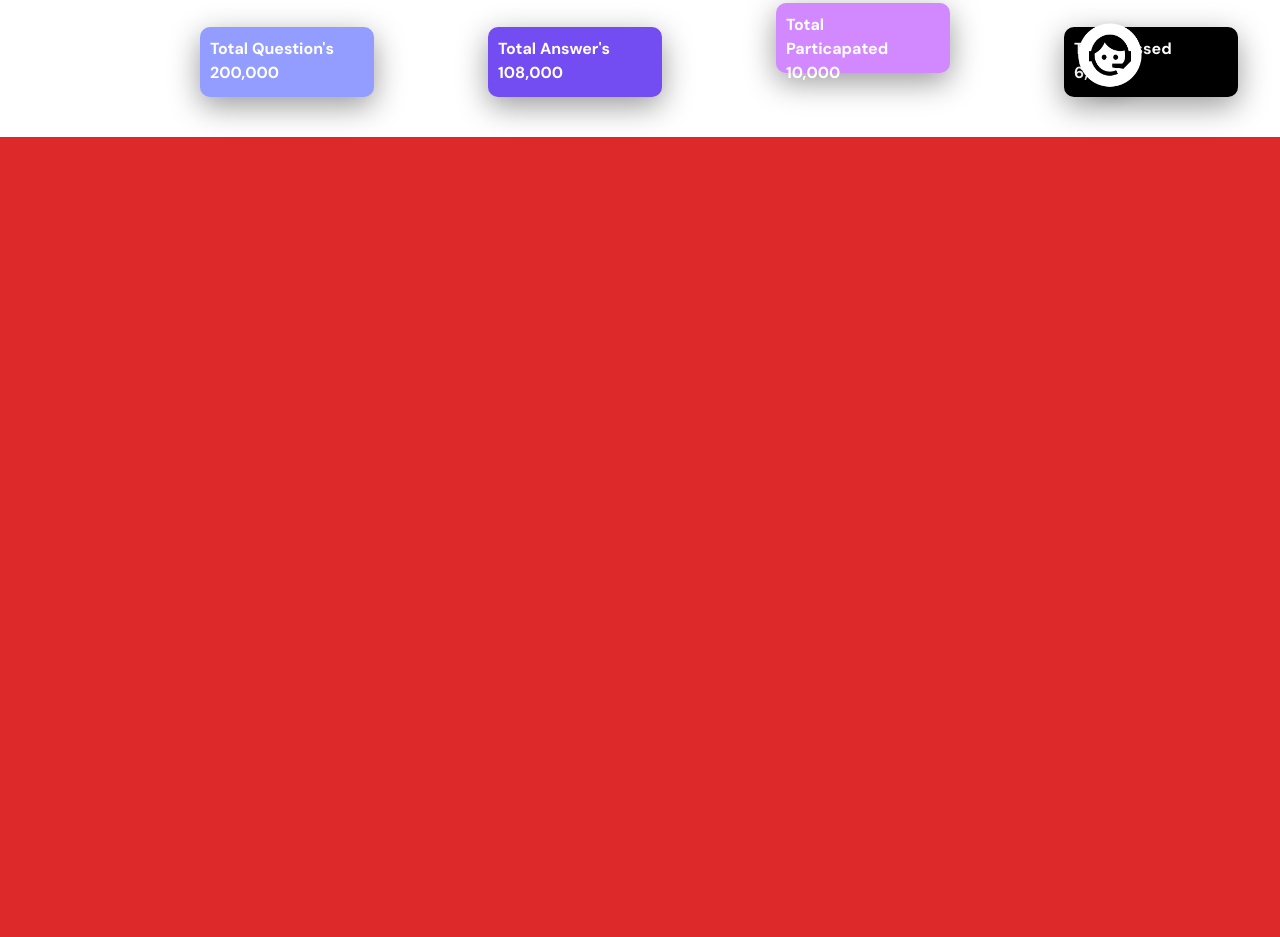
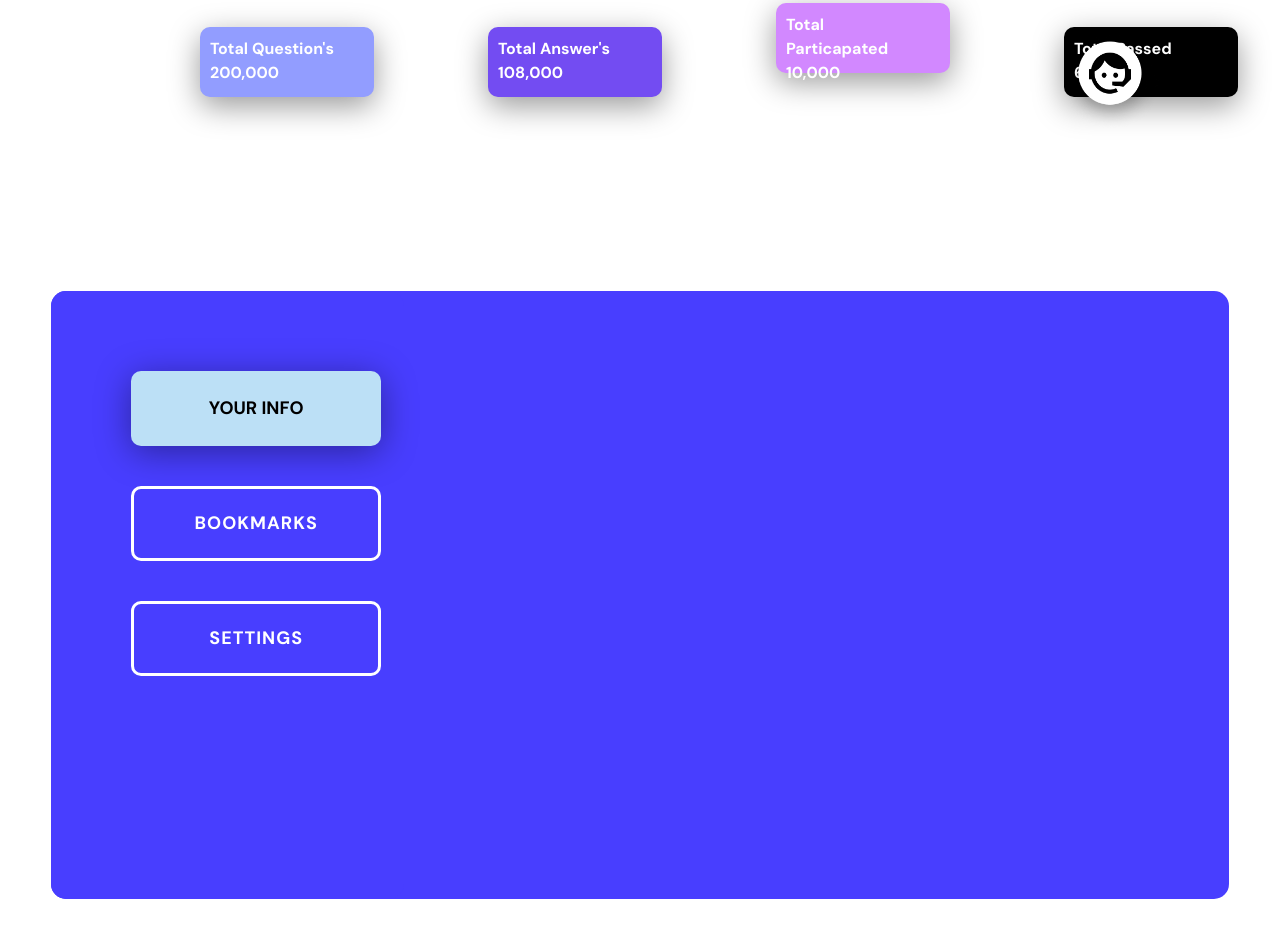
Before and after one commit to vikasvishwagna/Dappr-website, a plain HTML site: page index.html in a window 1280 px wide. Shown: the part 663-1600 px from the top of the page. Drawn offline with nearby package versions, Linux system fonts and the light colour scheme; a web font is replaced by a local one.

Commit message:
feat: added page2 card

```diff
--- a/index.html
+++ b/index.html
@@ -63,7 +63,13 @@
      </div>
 
      <div id="page2">
-
+      <div id="p2-div1">
+        <div id="left-div">
+          <button class="btn" id="b1"><p>YOUR INFO</p></button>
+          <button class="btn" id="b2"><p>BOOKMARKS</p></button>
+          <button class="btn" id="b3"><p>SETTINGS</p></button>
+        </div>
+      </div>
      </div>
 
 
--- a/style.css
+++ b/style.css
@@ -168,7 +168,7 @@ background-color: #734CF2;
 
 #contact-sticky-img{
   position: fixed;
-  bottom: 20px;
+  bottom: 2px;
   left: 83%;
 }
 
@@ -181,5 +181,76 @@ background-color: #734CF2;
 #page2{
   width: 100%;
   height: 100%;
-  background-color: rgb(221, 41, 41);
+  /* background-color: rgb(188, 216, 216); */
+  padding: 12% 4% 3% 4%;
+
 }
+
+#p2-div1{
+  width: 100%;
+  height: 100%;
+  /* border: 2px solid rgb(234, 6, 6); */
+  background-color: #483EFF;
+  border-radius: 15px;
+}
+
+#left-div{
+  width: 30%;
+  height: 100%;
+  /* border: 2px solid rgb(1, 4, 55); */
+  background-color: #483EFF;
+  border-radius: 15px;
+}
+
+.btn{
+  width: 250px;
+  height: 75px;
+  margin: 0px 0px 30px 80px;
+}
+
+#b1{
+  margin-top: 80px;
+  border-radius: 10px;
+  background-color: #BCE0F6;
+  box-shadow: 0px 6px 35px 0px #00000063;
+  border: none;
+
+}
+#b1 p{
+  font-family: 'DM Sans';
+  color: #000000;
+  font-weight: 700;
+  font-size: large;
+}
+
+
+#b2{
+  margin-top: 10px;
+  border-radius: 10px;
+  background-color: #483EFF;
+  border: 3px solid #FFFFFF;
+
+}
+#b2 p{
+  color: #FFFFFF;
+  font-family: 'DM Sans';
+  font-weight: 700;
+  letter-spacing: 1px;
+  font-size: large;
+}
+
+
+#b3{
+  margin-top: 10px;
+  border-radius: 10px;
+  background-color: #483EFF;
+  border: 3px solid #FFFFFF;
+
+}
+#b3 p{
+  color: #FFFFFF;
+  font-family: 'DM Sans';
+  font-weight: 700;
+  letter-spacing: 1px;
+  font-size: large;
+}
```
